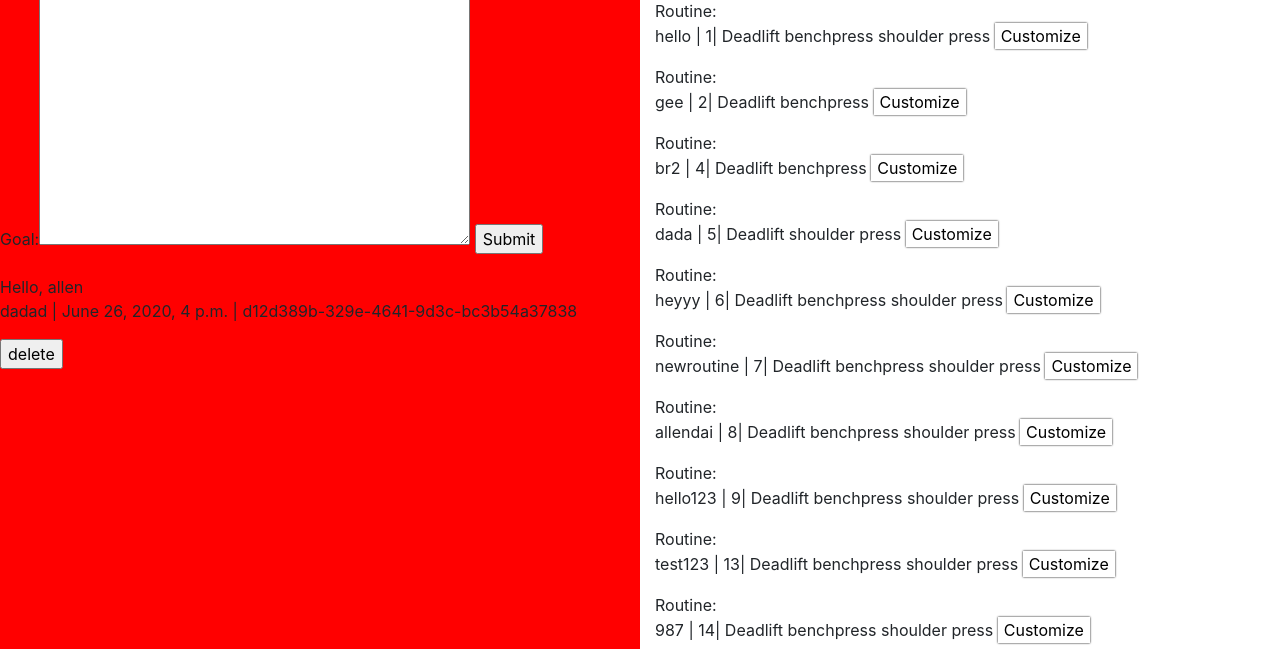
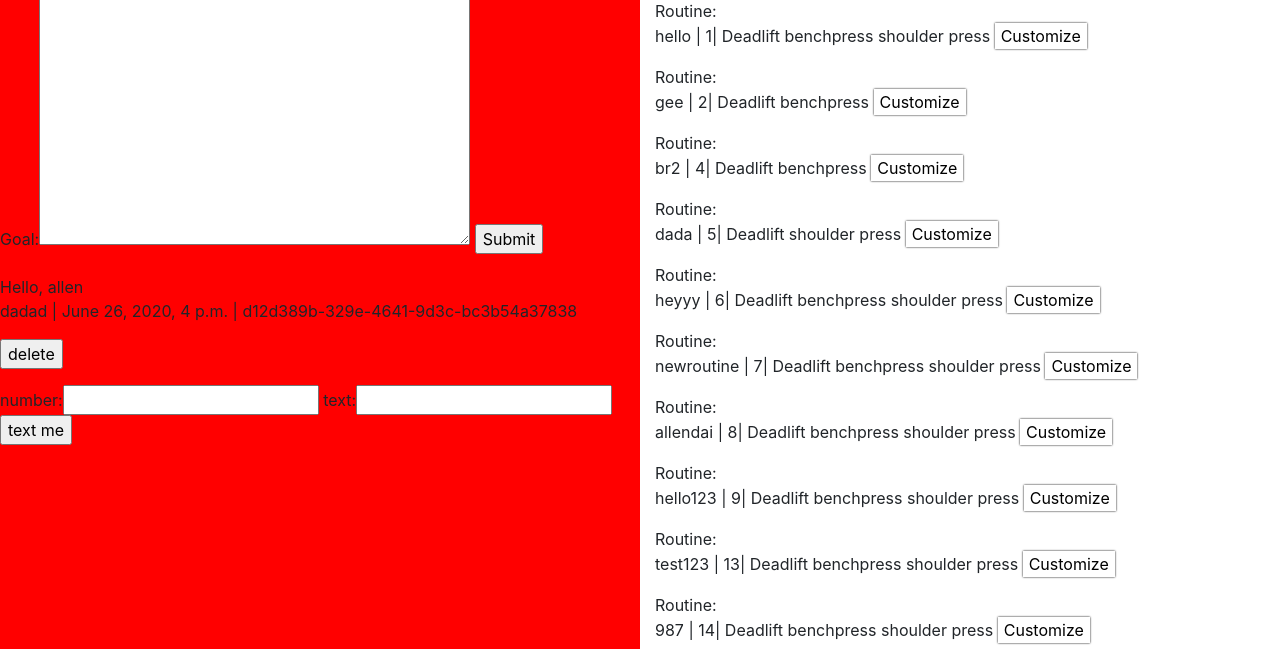
Before and after one commit to goku19876/project, a Django app: page /home in a window 1280 px wide. Shown: the part 481-1130 px from the top of the page. Run offline with Django 3.2, Linux system fonts and the light colour scheme; a user stored in the database is signed in; data comes from the database, SQL or seed files in the repository; both versions use the stored data as it was after the commit; parts of the project's set-up code (start-up, migrations or seed data) failed here and were passed over; some libraries are stand-ins or nearby versions; some web fonts are replaced.

Commit message:
committed

```diff
--- a/Desktop/project/Project/settings.py
+++ b/Desktop/project/Project/settings.py
@@ -121,6 +121,7 @@ USE_TZ = True
 # https://docs.djangoproject.com/en/1.11/howto/static-files/
 
 STATIC_URL = '/static/'
+#STATIC_URL = '/static/'
 
 
 
--- a/Desktop/project/fitness/forms.py
+++ b/Desktop/project/fitness/forms.py
@@ -18,7 +18,11 @@ class PasswordResetForm(forms.Form):
     email = forms.CharField(max_length=100 , widget=forms.EmailInput(attrs={'class':"form-control rounded text-center w-75 mx-auto",'style':"font-family:OratorStd;",'placeholder':'EMAIL'}))
     class Meta:
         fields=['email']
-
+class PhoneForm(forms.Form):
+    phonenumber = forms.IntegerField()
+    text = forms.CharField(max_length=50)
+    class Meta:
+        fields=['phonenumber','text']
 
 
 
--- a/Desktop/project/fitness/templates/fitness/home.html
+++ b/Desktop/project/fitness/templates/fitness/home.html
@@ -88,6 +88,12 @@
                     </form>
 
                     {%endfor%}
+                    <form method="POST">
+                        {%csrf_token%}
+                        number:{{phone.phonenumber}}
+                        text:{{phone.text}}
+                        <input type="submit" name="submit_number"value='text me'>
+                    </form>
 
             </div>
 
@@ -124,5 +130,6 @@
 
 
 
+
     </body>
     </html>
--- a/Desktop/project/fitness/views.py
+++ b/Desktop/project/fitness/views.py
@@ -6,12 +6,13 @@ from .forms import CreateUserForm,ModelForm
 from django.contrib import messages
 from django.contrib.auth import authenticate,login,logout,get_user
 from django.contrib.auth.decorators import login_required
-from .forms import GoalForm,RoutineForm
+from .forms import GoalForm,RoutineForm,PhoneForm
 from .models import Goal, Routine
 from plotly.offline import plot
 import plotly.graph_objs as go
 from plotly.graph_objs import Scatter
 from django.shortcuts import get_object_or_404
+from twilio.rest import Client
 
 # Create your views here.
 def routine(request):
@@ -42,7 +43,7 @@ def home(request):
     form = GoalForm()
     all_goals = Goal.objects.filter(user = request.user)
     routine = Routine.objects.filter(user=request.user)
-
+    phone=PhoneForm()
 
     if request.method =='POST' and 'submit_goal' in request.POST:
         form = GoalForm(request.POST)
@@ -56,9 +57,26 @@ def home(request):
         else:
             form = GoalForm()
             return redirect('home')
+    if request.method=='POST' and 'submit_number' in request.POST:
+
+        account_sid = "ACd201f574e9f63cbe8aca15e13011e383"
+        auth_token  = "abc8011069944c8539d0ea4371323c8f"
+        client = Client(account_sid, auth_token)
+        number=request.POST.get('phonenumber')
+        text = request.POST.get('text')
+        message = client.messages.create(
+            to=number,
+            from_="+12055095109",
+            body=text)
 
 
-    context={'form':form,'user':request.user,'goal':all_goals,'routine':routine}
+    context={
+        'form':form,
+        'user':request.user,
+        'goal':all_goals,
+        'routine':routine,
+        'phone':phone,
+    }
     return render(request,'fitness/home.html',context)
 
 def deleteGoal(request,goal_id):
```
Also changed, not shown: Desktop/project/setup.py (added, +15 -0 lines), Desktop/project/db.sqlite3, 3 other files.
